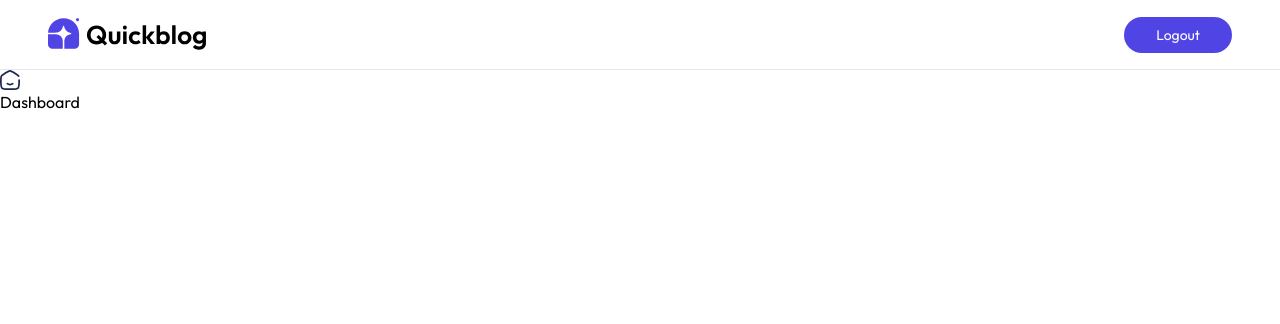
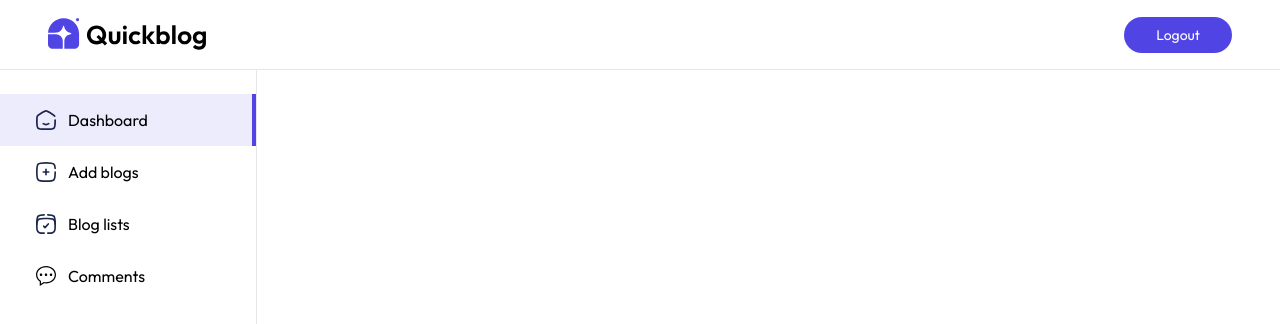
Before and after one commit to Karmugilan01/Blog, a React (Vite) app: page /admin in a window 1280 px wide. Shown: the top 324 px of the page. Built offline with nearby package versions, Linux system fonts and the light colour scheme.

Commit message:
Add files via upload

```diff
--- a/src/components/admin/Sidebar.jsx
+++ b/src/components/admin/Sidebar.jsx
@@ -4,11 +4,28 @@ import { assets } from '../../assets/assets'
 
 const Sidebar = () => {
   return (
-    <div>
-        <NavLink end={true} >
+    <div className='flex flex-col border-r border-gray-200 min-h-full pt-6'>
+
+        <NavLink end={true} to='/admin' className={({isActive})=> `flex items-center gap-3 py-3.5 px-3 md:px-9 md:min-w-64 cursor-pointer ${isActive && "bg-primary/10 border-r-4 border-primary"}`}>
             <img src={assets.home_icon} alt='' className='min-w-4 w-5'/>
             <p className='hidden md:inline-block'>Dashboard</p>
         </NavLink>
+
+        <NavLink  to='/admin/addBlog' className={({isActive})=> `flex items-center gap-3 py-3.5 px-3 md:px-9 md:min-w-64 cursor-pointer ${isActive && "bg-primary/10 border-r-4 border-primary"}`}>
+            <img src={assets.add_icon} alt='' className='min-w-4 w-5'/>
+            <p className='hidden md:inline-block'>Add blogs</p>
+        </NavLink>
+
+        <NavLink  to='/admin/listBlog' className={({isActive})=> `flex items-center gap-3 py-3.5 px-3 md:px-9 md:min-w-64 cursor-pointer ${isActive && "bg-primary/10 border-r-4 border-primary"}`}>
+            <img src={assets.list_icon} alt='' className='min-w-4 w-5'/>
+            <p className='hidden md:inline-block'>Blog lists</p>
+        </NavLink>
+
+        <NavLink  to='/admin/comments' className={({isActive})=> `flex items-center gap-3 py-3.5 px-3 md:px-9 md:min-w-64 cursor-pointer ${isActive && "bg-primary/10 border-r-4 border-primary"}`}>
+            <img src={assets.comment_icon} alt='' className='min-w-4 w-5'/>
+            <p className='hidden md:inline-block'>Comments</p>
+        </NavLink>
+
     </div>
   )
 }
```
